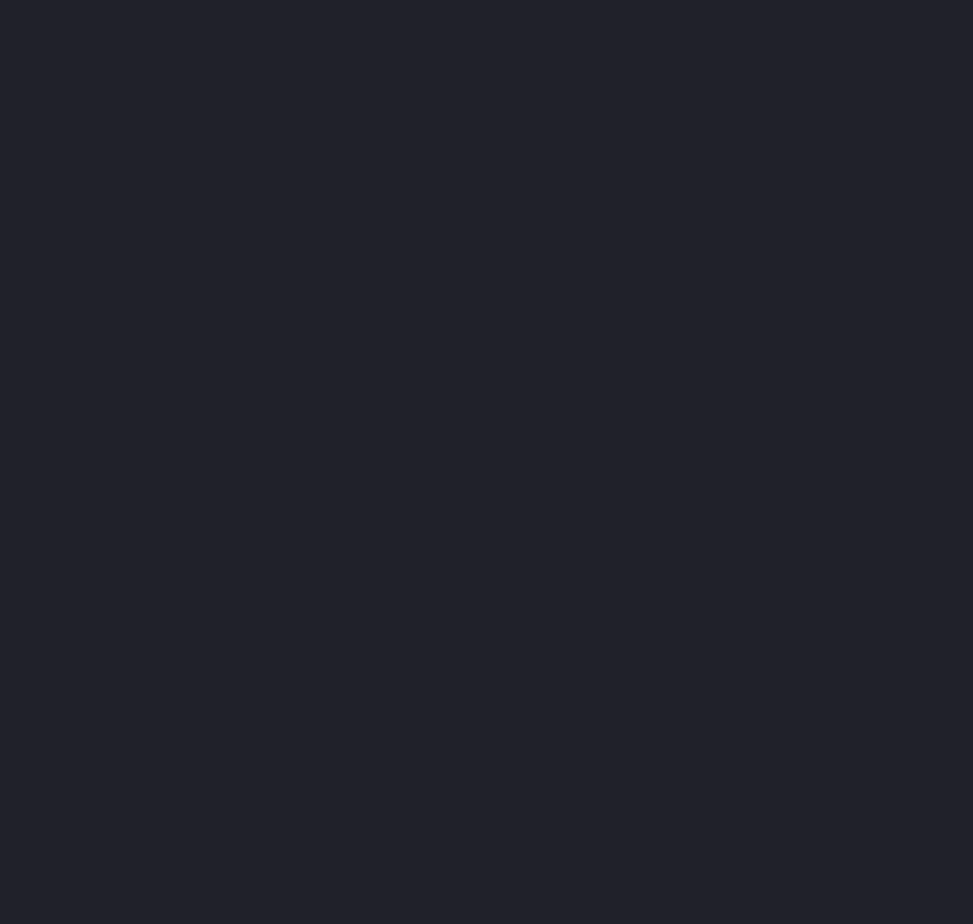
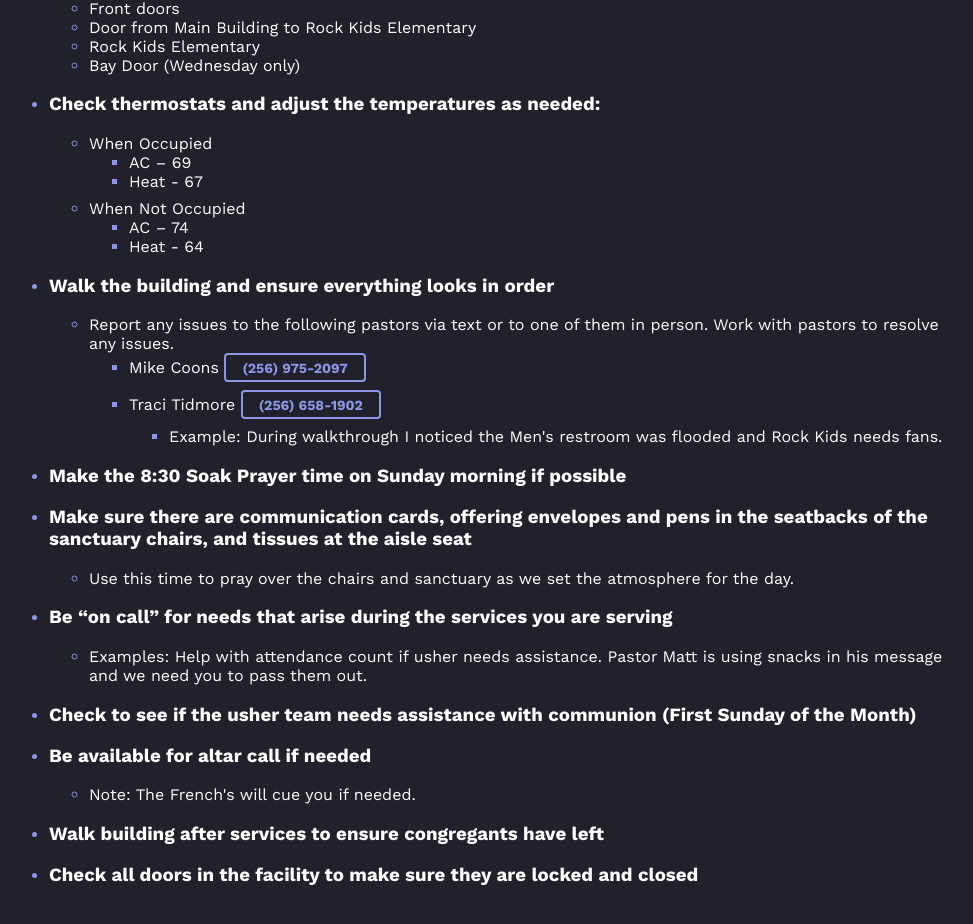
Before and after one commit to atrombet/fvl-guides, a Nuxt app: page /deacon-open-close in a window 1280 px wide. Before the commit this address had no page. Shown: the part 278-1202 px from the top of the page, without its empty margins (151-1124 px from the left). Before the commit the page ends 800 px from the top, so only its background shows below. Built offline with nearby package versions, Linux system fonts and the light colour scheme.

Commit message:
Add deacon open close check sheet.

```diff
--- a/assets/styles/_list.scss
+++ b/assets/styles/_list.scss
@@ -1,8 +1,8 @@
 ul, li {
-  list-style-type: disclosure-closed;
+  // list-style-type: disclosure-closed;
 
   &::marker {
-    color: var(--accent);
+    color: var(--accent-light);
   }
 }
 
--- /dev/null
+++ b/components/BackToHome.vue
@@ -0,0 +1,7 @@
+<template>
+  <NuxtLink to="/" class="button-link">
+    <button flat class="page__backToHome">
+      <i>arrow_back</i>Back to all FVL Guides
+    </button>
+  </NuxtLink>
+</template>
--- a/pages/booth-startup.vue
+++ b/pages/booth-startup.vue
@@ -1,9 +1,5 @@
 <template>
-  <NuxtLink to="/" class="button-link">
-    <button flat class="page__backToHome">
-      <i>arrow_back</i>Back to all FVL Guides
-    </button>
-  </NuxtLink>
+  <BackToHome />
   <h1>Tech Booth Startup Sequence</h1>
   <section>
     <h2>Lights</h2>
--- /dev/null
+++ b/pages/deacon-open-close.vue
@@ -0,0 +1,115 @@
+<template>
+  <div class="page">
+    <BackToHome />
+    <h1>Deacon Open/Close Check Sheet</h1>
+    <ul>
+      <li>
+        <h3>
+          Deacons arrive at 8:15 on Sunday and 6:00 on Wednesday to ensure the
+          following doors are unlocked:
+        </h3>
+      </li>
+      <ul>
+        <li>Front doors</li>
+        <li>Door from Main Building to Rock Kids Elementary</li>
+        <li>Rock Kids Elementary</li>
+        <li>Bay Door (Wednesday only)</li>
+      </ul>
+
+      <li><h3>Check thermostats and adjust the temperatures as needed:</h3></li>
+      <ul>
+        <li>When Occupied</li>
+        <ul class="mb-sm">
+          <li>AC – 69</li>
+          <li>Heat - 67</li>
+        </ul>
+        <li>When Not Occupied</li>
+        <ul>
+          <li>AC – 74</li>
+          <li>Heat - 64</li>
+        </ul>
+      </ul>
+
+      <li><h3>Walk the building and ensure everything looks in order</h3></li>
+      <ul>
+        <li>
+          Report any issues to the following pastors via text or to one of them
+          in person. Work with pastors to resolve any issues.
+        </li>
+        <ul>
+          <li class="mb-sm">
+            Mike Coons
+            <a href="tel:2569752097">
+              <button outlined small>(256) 975-2097</button>
+            </a>
+          </li>
+          <li class="mb-sm">
+            Traci Tidmore
+            <a href="tel:2566581902">
+              <button outlined small>(256) 658-1902</button>
+            </a>
+          </li>
+          <ul>
+            <li>
+              Example: During walkthrough I noticed the Men's restroom was
+              flooded and Rock Kids needs fans.
+            </li>
+          </ul>
+        </ul>
+      </ul>
+
+      <li>
+        <h3>Make the 8:30 Soak Prayer time on Sunday morning if possible</h3>
+      </li>
+
+      <li>
+        <h3>
+          Make sure there are communication cards, offering envelopes and pens
+          in the seatbacks of the sanctuary chairs, and tissues at the aisle
+          seat
+        </h3>
+      </li>
+      <ul>
+        <li>
+          Use this time to pray over the chairs and sanctuary as we set the
+          atmosphere for the day.
+        </li>
+      </ul>
+
+      <li>
+        <h3>
+          Be “on call” for needs that arise during the services you are serving
+        </h3>
+      </li>
+      <ul>
+        <li>
+          Examples: Help with attendance count if usher needs assistance. Pastor
+          Matt is using snacks in his message and we need you to pass them out.
+        </li>
+      </ul>
+
+      <li>
+        <h3>
+          Check to see if the usher team needs assistance with communion (First
+          Sunday of the Month)
+        </h3>
+      </li>
+
+      <li><h3>Be available for altar call if needed</h3></li>
+      <ul>
+        <li>Note: The French's will cue you if needed.</li>
+      </ul>
+
+      <li>
+        <h3>Walk building after services to ensure congregants have left</h3>
+      </li>
+
+      <li>
+        <h3>
+          Check all doors in the facility to make sure they are locked and
+          closed
+        </h3>
+      </li>
+    </ul>
+  </div>
+</template>
--- a/pages/index.vue
+++ b/pages/index.vue
@@ -1,6 +1,7 @@
 <template>
   <h1>FVL Campus Guides</h1>
-  <nav>
+  <nav class="flex-column gap-md">
     <NuxtLink to="/booth-startup">Tech Booth Startup Sequence</NuxtLink>
+    <NuxtLink to="/deacon-open-close">Deacon Open/Close Check Sheet</NuxtLink>
   </nav>
 </template>
```
